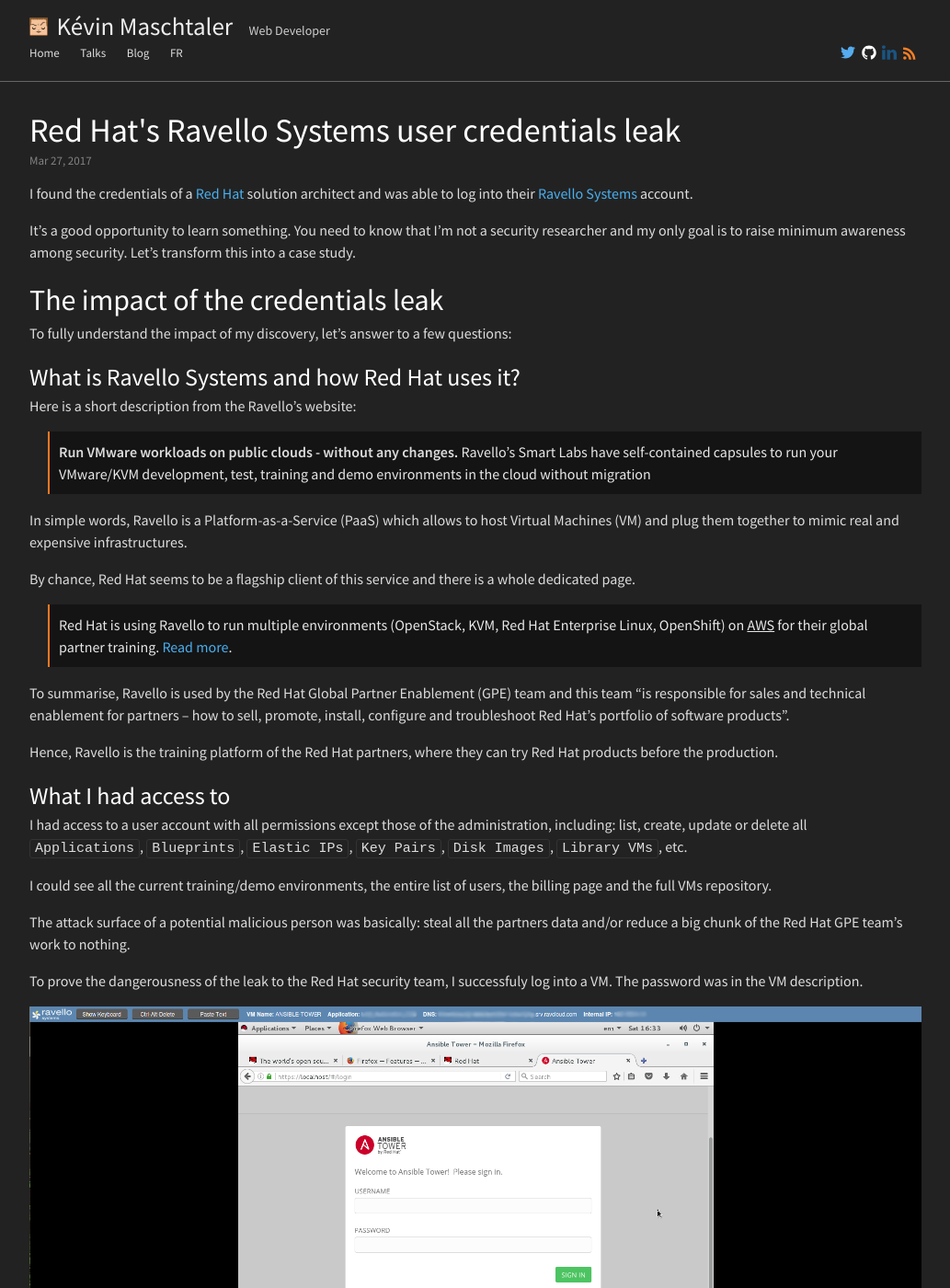
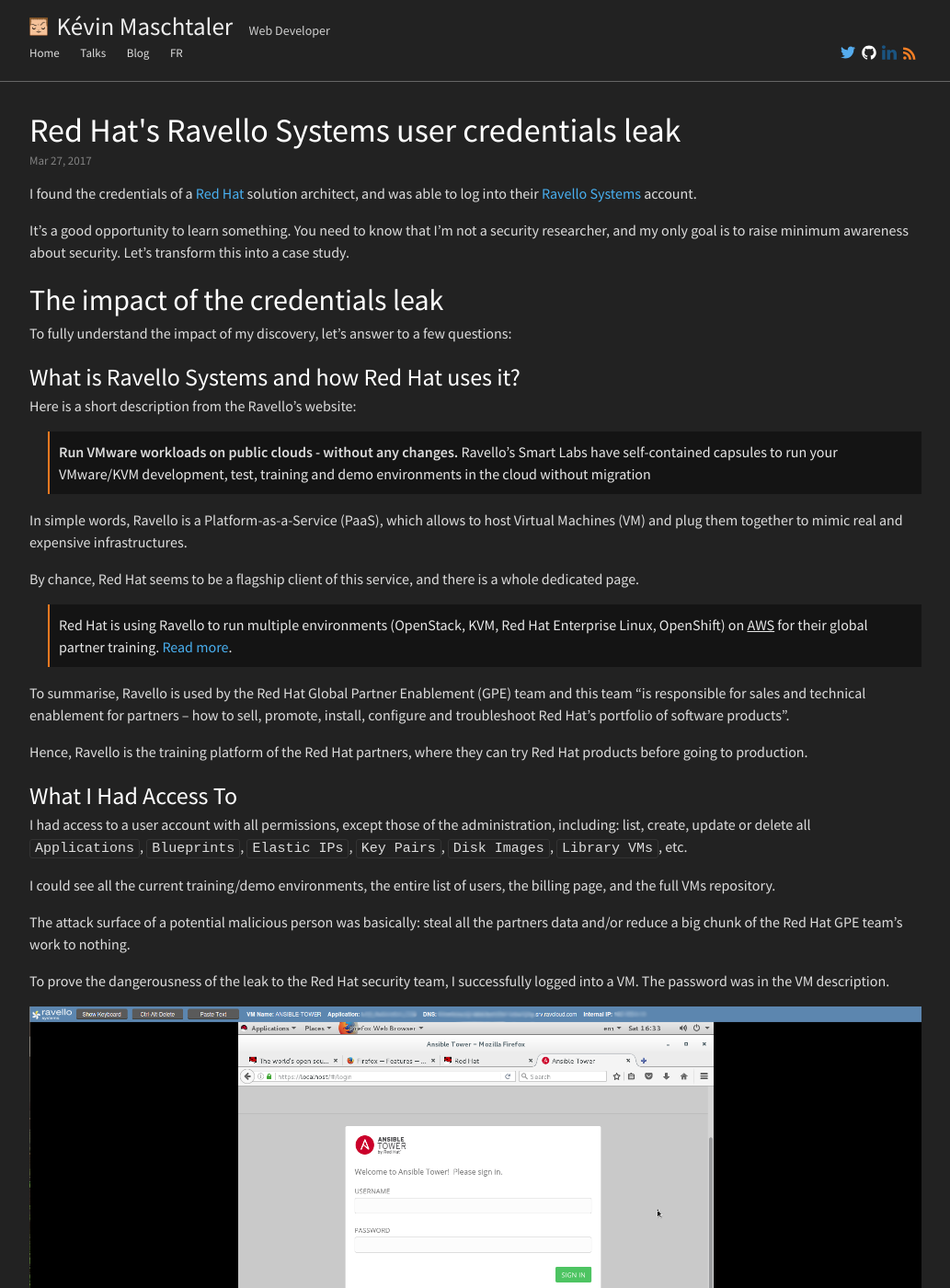
Before and after one commit to Kmaschta/kmaschta.github.io, a Jekyll site: the page built from blog/_posts/2017-03-27-redhat-ravello-systems-user-credentials-leak.md, in a window 1280 px wide and 1400 px high. Shown: the whole window at 92% size, without its empty margins (123-1156 px from the left). Built offline with Jekyll 4.4.1, drawn with Linux system fonts in a browser that asks for light colours; comment, search, counter and statistics services are not loaded; some of the changed text lies outside the part shown.

Commit message:
RedHat blog post proofreading

```diff
--- a/blog/_posts/2017-03-27-redhat-ravello-systems-user-credentials-leak.md
+++ b/blog/_posts/2017-03-27-redhat-ravello-systems-user-credentials-leak.md
@@ -9,10 +9,10 @@
 - security
 - github
 ---
-I found the credentials of a [Red Hat](https://www.redhat.com/) solution architect and was able to log into their [Ravello Systems](https://www.ravellosystems.com/) account.
+I found the credentials of a [Red Hat](https://www.redhat.com/) solution architect, and was able to log into their [Ravello Systems](https://www.ravellosystems.com/) account.
 
 It's a good opportunity to learn something.
-You need to know that I'm not a security researcher and my only goal is to raise minimum awareness among security.
+You need to know that I'm not a security researcher, and my only goal is to raise minimum awareness about security.
 Let's transform this into a case study.
 <!--more-->
 
@@ -27,25 +27,25 @@
 > **Run VMware workloads on public clouds - without any changes.**
 Ravello's Smart Labs have self-contained capsules to run your VMware/KVM development, test, training and demo environments in the cloud without migration
 
-In simple words, Ravello is a Platform-as-a-Service (PaaS) which allows to host Virtual Machines (VM) and plug them together to mimic real and expensive infrastructures.
+In simple words, Ravello is a Platform-as-a-Service (PaaS), which allows to host Virtual Machines (VM) and plug them together to mimic real and expensive infrastructures.
 
-By chance, Red Hat seems to be a flagship client of this service and there is a whole dedicated page.
+By chance, Red Hat seems to be a flagship client of this service, and there is a whole dedicated page.
 
 > Red Hat is using Ravello to run multiple environments (OpenStack, KVM, Red Hat Enterprise Linux, OpenShift) on <abbr title="Amazon Web Services">AWS</abbr> for their global partner training. [Read more](https://www.ravellosystems.com/customer-case-studies/virtual-training-lab-red-hat).
 
 To summarise, Ravello is used by the Red Hat Global Partner Enablement (GPE) team and this team "is responsible for sales and technical enablement for partners – how to sell, promote, install, configure and troubleshoot Red Hat’s portfolio of software products".
 
-Hence, Ravello is the training platform of the Red Hat partners, where they can try Red Hat products before the production.
+Hence, Ravello is the training platform of the Red Hat partners, where they can try Red Hat products before going to production.
 
-### What I had access to
+### What I Had Access To
 
-I had access to a user account with all permissions except those of the administration, including: list, create, update or delete all `Applications`, `Blueprints`, `Elastic IPs`, `Key Pairs`, `Disk Images`, `Library VMs`, etc.
+I had access to a user account with all permissions, except those of the administration, including: list, create, update or delete all `Applications`, `Blueprints`, `Elastic IPs`, `Key Pairs`, `Disk Images`, `Library VMs`, etc.
 
-I could see all the current training/demo environments, the entire list of users, the billing page and the full VMs repository.
+I could see all the current training/demo environments, the entire list of users, the billing page, and the full VMs repository.
 
 The attack surface of a potential malicious person was basically: steal all the partners data and/or reduce a big chunk of the Red Hat GPE team's work to nothing.
 
-To prove the dangerousness of the leak to the Red Hat security team, I successfuly log into a VM. The password was in the VM description.
+To prove the dangerousness of the leak to the Red Hat security team, I successfully logged into a VM. The password was in the VM description.
 
 ![RedHat Live VM](/blog/content/redhat-live-vm.png)
 
```
Also changed, not shown: other parts of blog/_posts/2017-03-27-redhat-ravello-systems-user-credentials-leak.md (+16 -14 lines).
